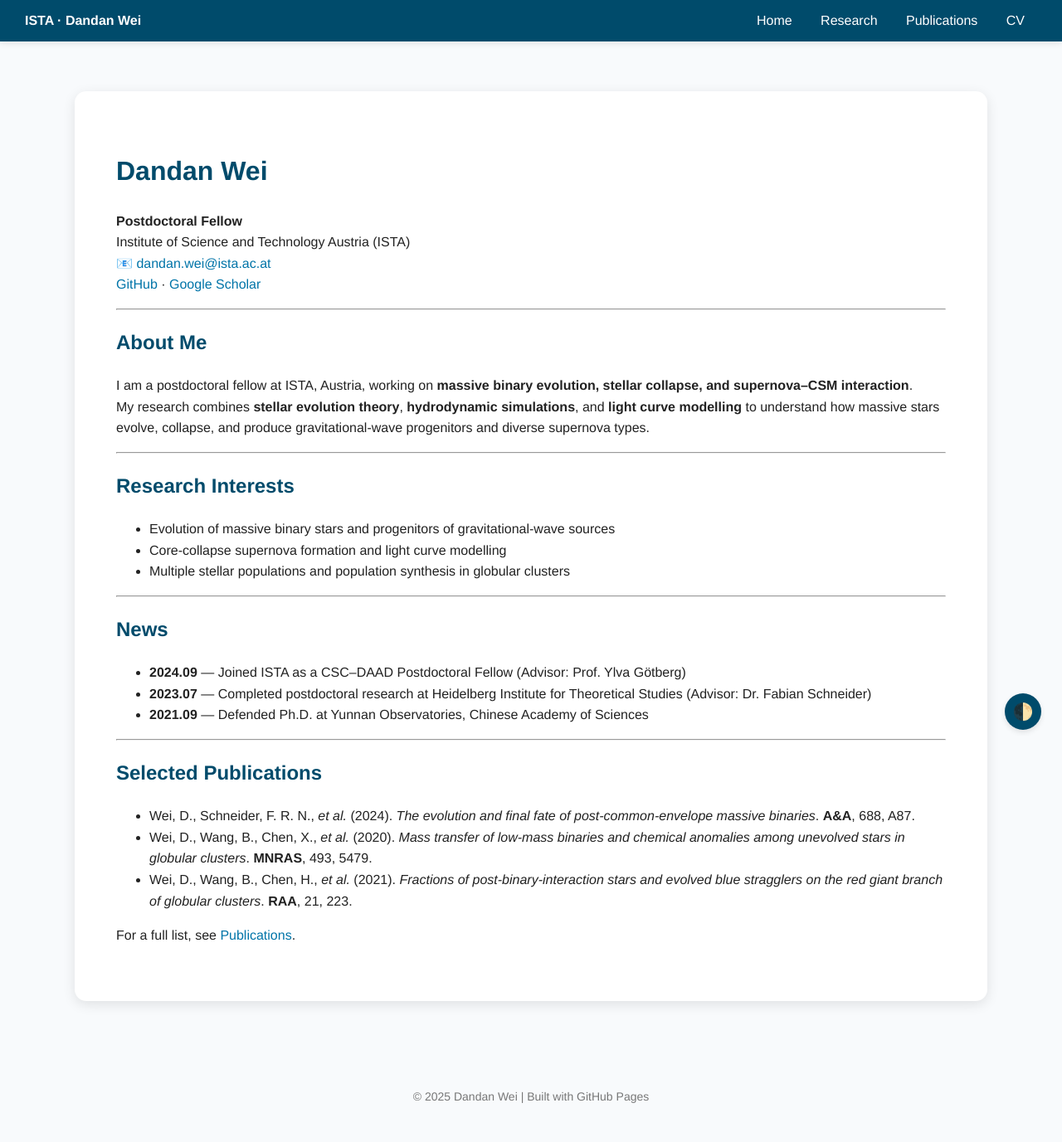
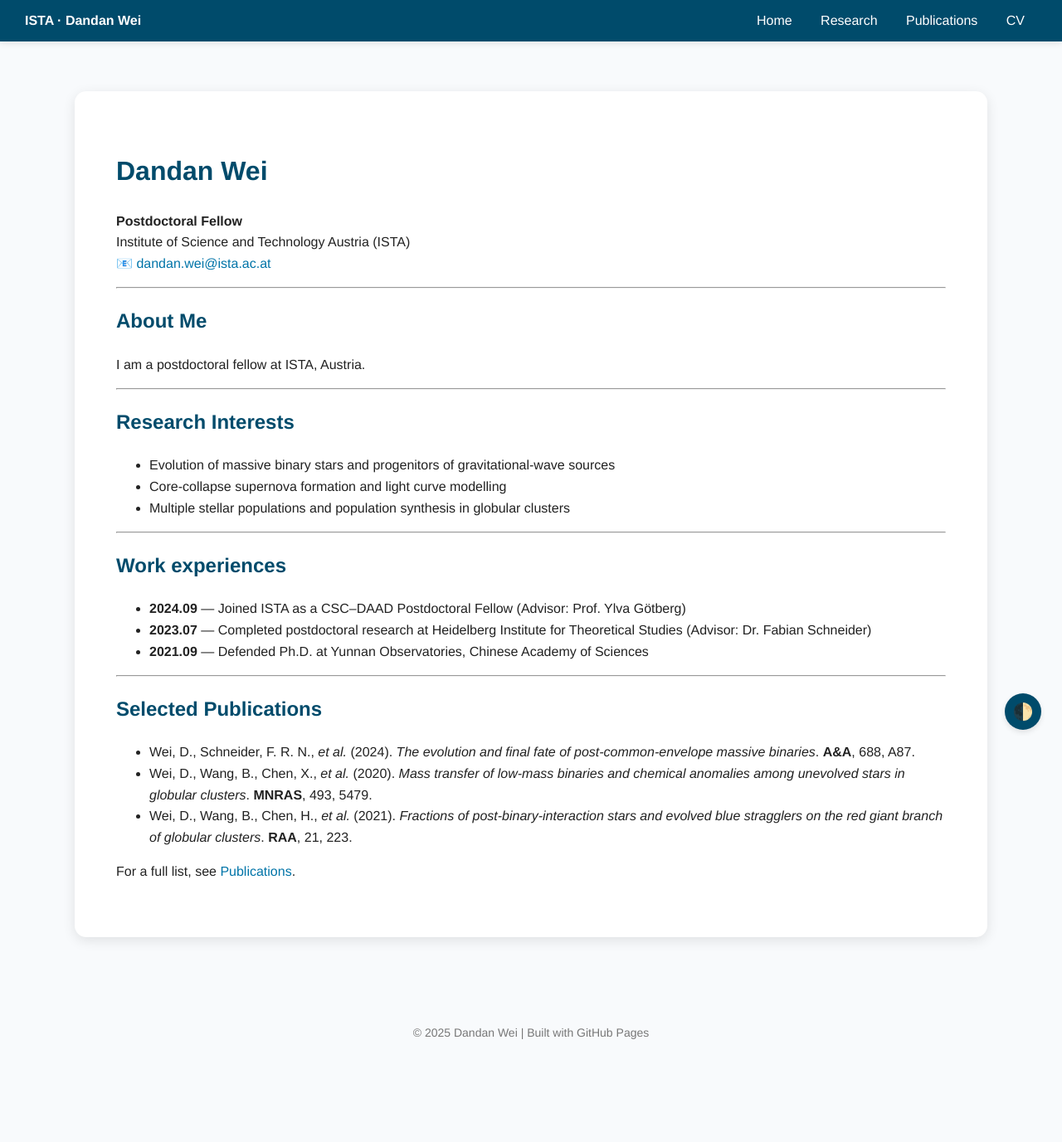
Before and after one commit to Dandan-star0/Dandan-star0.github.io, a Jekyll site: the page built from index.md, in a window 1280 px wide. Shown: the whole page at 83% size. Built offline with Jekyll 4.4.1, drawn with Linux system fonts in a browser that asks for light colours; after the commit the page ends 1300 px from its top, so only the background shows below that.

Commit message:
Update index.md

```diff
--- a/index.md
+++ b/index.md
@@ -8,13 +8,12 @@ title: "Home"
 **Postdoctoral Fellow**
 Institute of Science and Technology Austria (ISTA)
 📧 [dandan.wei@ista.ac.at](mailto:dandan.wei@ista.ac.at)
-[GitHub](https://github.com/Dandan-star0) · [Google Scholar](https://scholar.google.com/)
+
 
 ---
 
 ## About Me
-I am a postdoctoral fellow at ISTA, Austria, working on **massive binary evolution, stellar collapse, and supernova–CSM interaction**.
-My research combines **stellar evolution theory**, **hydrodynamic simulations**, and **light curve modelling** to understand how massive stars evolve, collapse, and produce gravitational-wave progenitors and diverse supernova types.
+I am a postdoctoral fellow at ISTA, Austria.
 
 ---
 
@@ -25,7 +24,7 @@ My research combines **stellar evolution theory**, **hydrodynamic simulations**,
 
 ---
 
-## News
+## Work experiences
 - **2024.09** — Joined ISTA as a CSC–DAAD Postdoctoral Fellow (Advisor: Prof. Ylva Götberg)
 - **2023.07** — Completed postdoctoral research at Heidelberg Institute for Theoretical Studies (Advisor: Dr. Fabian Schneider)
 - **2021.09** — Defended Ph.D. at Yunnan Observatories, Chinese Academy of Sciences
```
